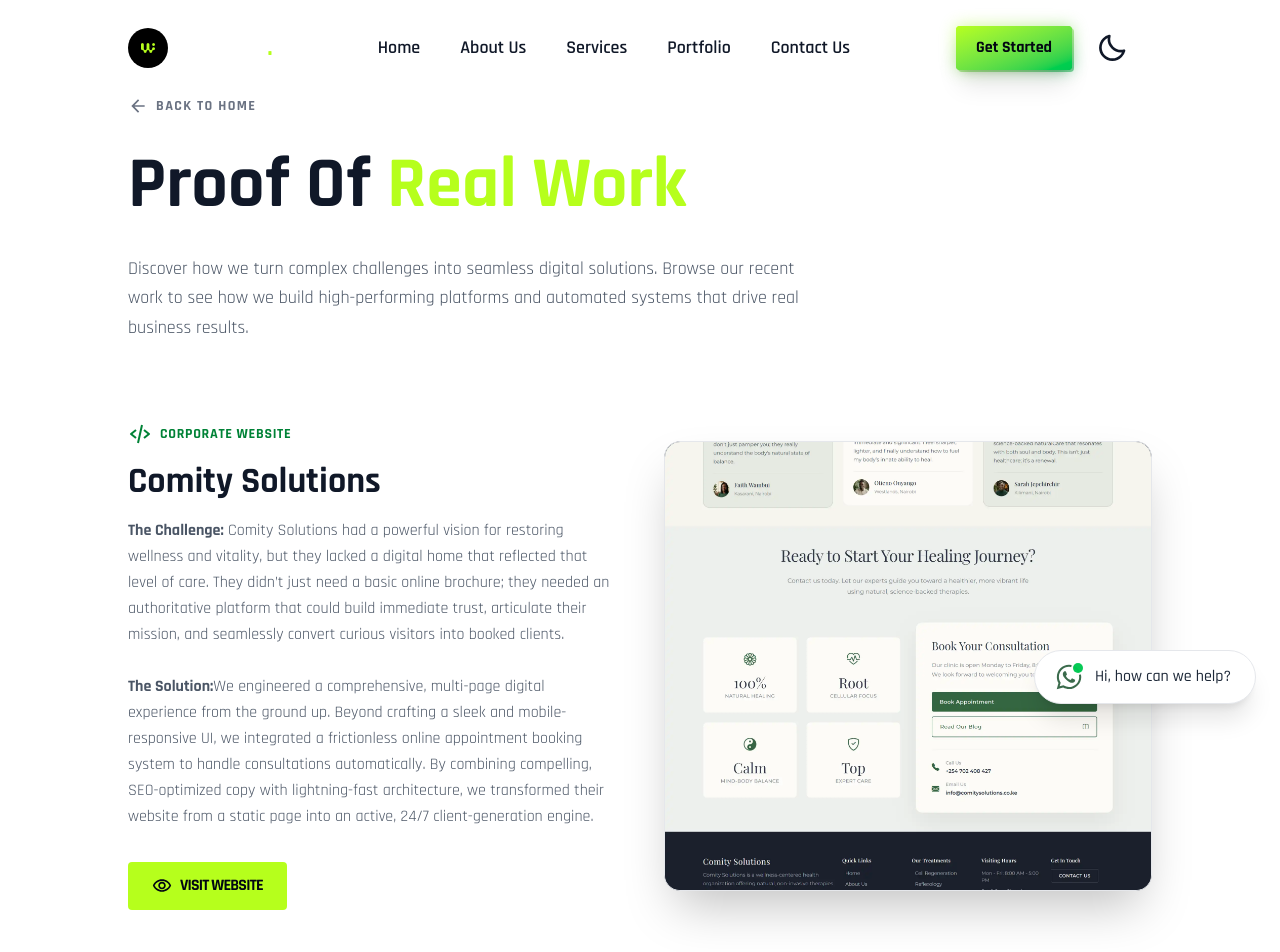
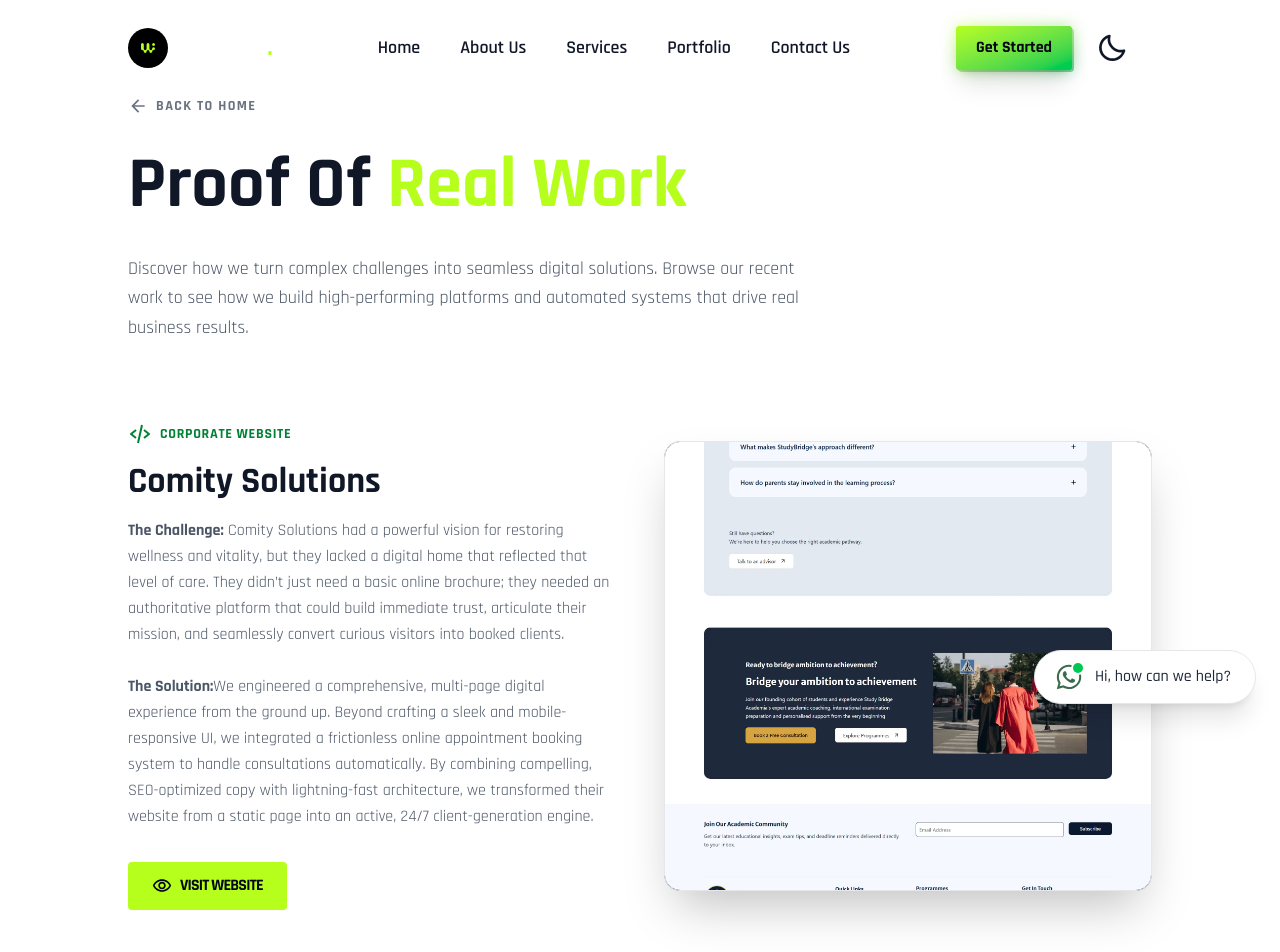
Before and after one commit to Ken-Mwirigi/wiriq-website, a Next.js app: page /portfolio in a window 1280 px wide. Shown: the top 952 px of the page. Built offline with nearby package versions, Linux system fonts and the light colour scheme.

Commit message:
Updated website content

```diff
--- a/app/portfolio/page.tsx
+++ b/app/portfolio/page.tsx
@@ -22,6 +22,33 @@
           <p className="mt-6 text-gray-600 dark:text-gray-400 max-w-2xl text-lg leading-relaxed">
             Discover how we turn complex challenges into seamless digital solutions. Browse our recent work to see how we build high-performing platforms and automated systems that drive real business results.
           </p>
+        </div>
+
+
+        {/* --- PROJECT 1: COMITY SOLUTIONS (Uses the Scroller) --- */}
+        <div className="grid grid-cols-1 lg:grid-cols-2 gap-12 items-center mb-32">
+          <div className="order-2 lg:order-1">
+            <div className="flex items-center space-x-2 text-green-700 dark:text-[#b6ff1c] mb-4">
+              <BiCodeAlt className="w-6 h-6" />
+              <span className="text-sm font-bold uppercase tracking-wider">Corporate Website</span>
+            </div>
+            <h2 className="text-3xl md:text-4xl font-bold text-gray-900 dark:text-white mb-4">
+              Comity Solutions
+            </h2>
+            <p className="text-gray-600 dark:text-gray-400 mb-8 leading-relaxed">
+              <strong>The Challenge:</strong> Comity Solutions had a powerful vision for restoring wellness and vitality, but they lacked a digital home that reflected that level of care. They didn’t just need a basic online brochure; they needed an authoritative platform that could build immediate trust, articulate their mission, and seamlessly convert curious visitors into booked clients.<br/><br/>
+              <strong>The Solution:</strong>We engineered a comprehensive, multi-page digital experience from the ground up. Beyond crafting a sleek and mobile-responsive UI, we integrated a frictionless online appointment booking system to handle consultations automatically. By combining compelling, SEO-optimized copy with lightning-fast architecture, we transformed their website from a static page into an active, 24/7 client-generation engine.
+            </p>
+
+            <a href="https://studybridgeacademia.com/" target="_blank" rel="noopener noreferrer" className="inline-flex items-center justify-center gap-2 px-6 py-3 font-bold uppercase tracking-tighter rounded bg-[#b6ff1c] text-gray-950 hover:bg-white transition-all duration-300">
+              <MdOutlineVisibility className="w-5 h-5" /> Visit Website
+            </a>
+          </div>
+
+          <div className="order-1 lg:order-2 w-full">
+             {/* Passes just ONE image to the auto-scroller */}
+             <ProjectShowcase image="/images/Studybridge-2.webp" />
+          </div>
         </div>
 
         {/* --- PROJECT 1: COMITY SOLUTIONS (Uses the Scroller) --- */}
```
Also changed, not shown: public/images/Studybridge-2.webp (added).
